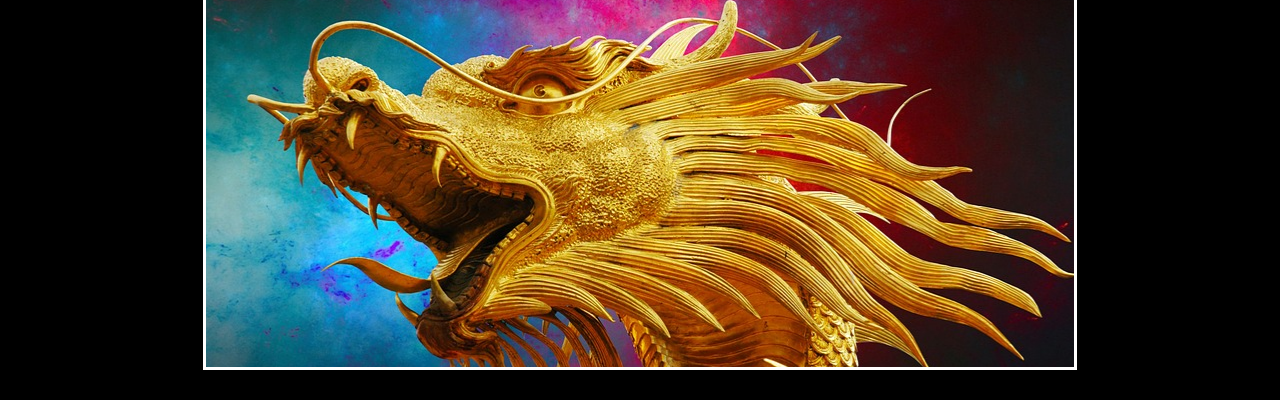
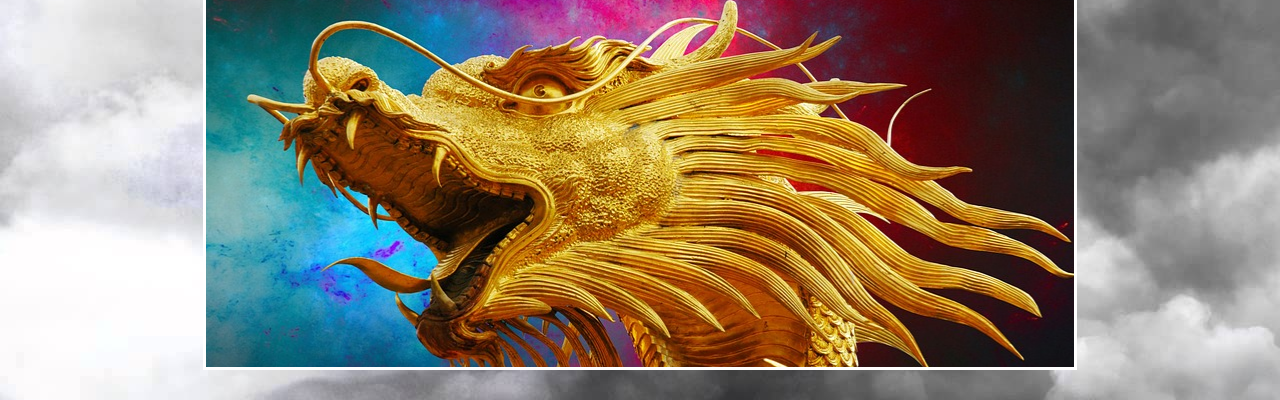
Before and after one commit to johndekis/Hangman-Game, a plain HTML site: page index.html in a window 1280 px wide. Shown: the part 560-960 px from the top of the page. Drawn offline with nearby package versions, Linux system fonts and the light colour scheme.

Commit message:
background changes

```diff
--- a/assets/css/style.css
+++ b/assets/css/style.css
@@ -1,6 +1,7 @@
 body {
-    /*background-image: url("../images/smokeBackground.jpg")*/
-    background-color: black;
+    background-image: url("../images/clouds.jpg");
+
+
 }
 
 #hanging {
```
Also changed, not shown: assets/images/black-forest-2.jpg (added), assets/images/clouds.jpg (added).
